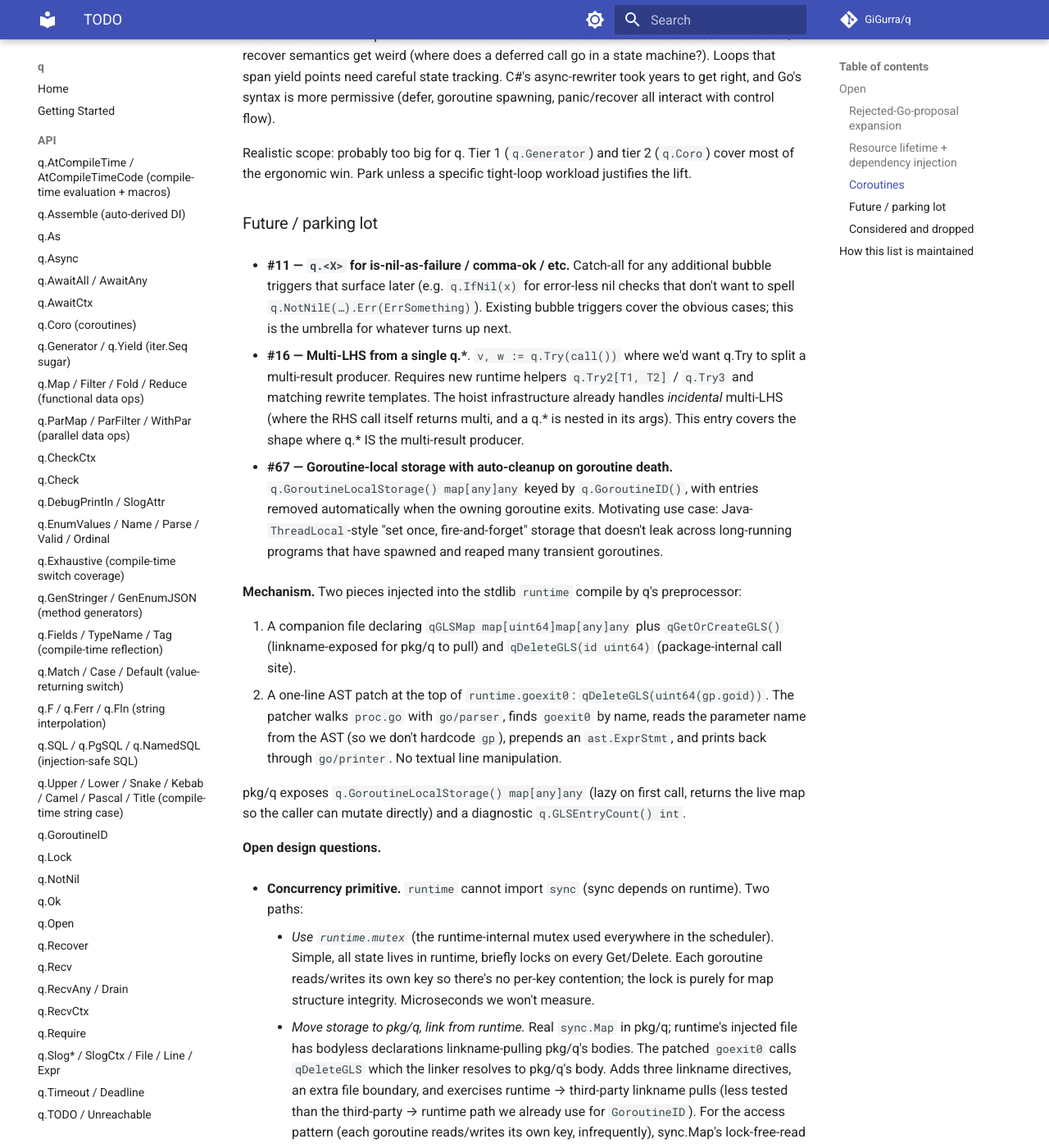
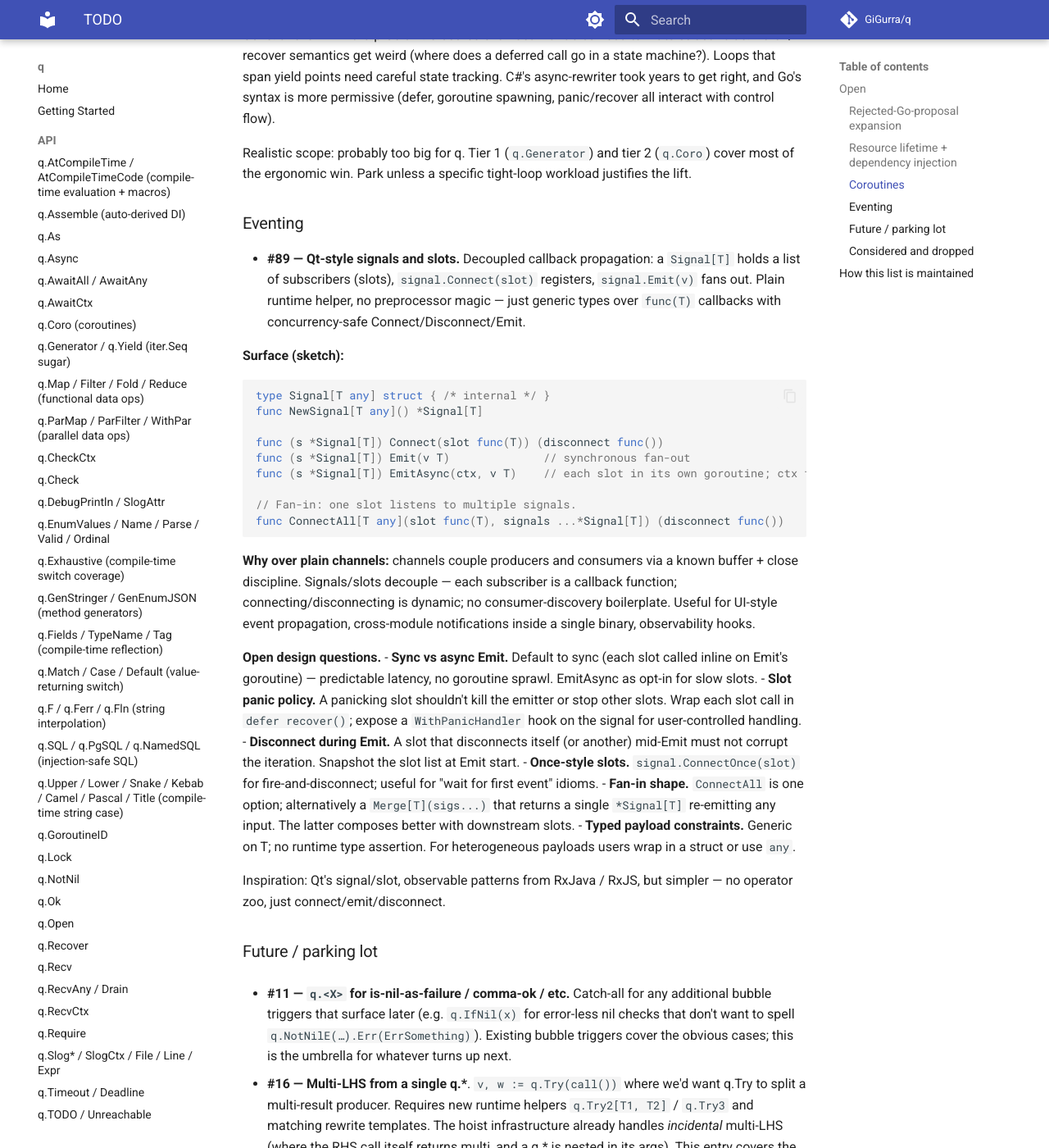
Before and after one commit to GiGurra/q, an MkDocs documentation site: the page built from docs/planning/TODO.md, in a window 1280 px wide and 1400 px high, scrolled down 4071 px. Shown: the whole window at 82% size. Built offline with MkDocs 1.6.1 and Material for MkDocs 9.7.7, drawn with Linux system fonts in a browser that asks for light colours; comment, search, counter and statistics services are not loaded.

Commit message:
docs(TODO): add #89 — Qt-style signals and slots
Decoupled callback propagation with fan-out (Connect/Emit) and
fan-in (ConnectAll / Merge). Open design questions captured: sync
vs async emit, slot panic policy, disconnect-during-emit safety,
once-style slots, fan-in shape choice.

Per user request — parked for future work.

Co-Authored-By: Claude Opus 4.7 (1M context) <noreply@anthropic.com>

````diff
--- a/docs/planning/TODO.md
+++ b/docs/planning/TODO.md
@@ -90,6 +90,36 @@ The persistent backlog for `q`. A cold-state reader can pick up here without re-
 
   Realistic scope: probably too big for q. Tier 1 (`q.Generator`) and tier 2 (`q.Coro`) cover most of the ergonomic win. Park unless a specific tight-loop workload justifies the lift.
 
+### Eventing
+
+- **#89 — Qt-style signals and slots.** Decoupled callback propagation: a `Signal[T]` holds a list of subscribers (slots), `signal.Connect(slot)` registers, `signal.Emit(v)` fans out. Plain runtime helper, no preprocessor magic — just generic types over `func(T)` callbacks with concurrency-safe Connect/Disconnect/Emit.
+
+  **Surface (sketch):**
+
+  ```go
+  type Signal[T any] struct { /* internal */ }
+  func NewSignal[T any]() *Signal[T]
+
+  func (s *Signal[T]) Connect(slot func(T)) (disconnect func())
+  func (s *Signal[T]) Emit(v T)              // synchronous fan-out
+  func (s *Signal[T]) EmitAsync(ctx, v T)    // each slot in its own goroutine; ctx for cancellation
+
+  // Fan-in: one slot listens to multiple signals.
+  func ConnectAll[T any](slot func(T), signals ...*Signal[T]) (disconnect func())
+  ```
+
+  **Why over plain channels:** channels couple producers and consumers via a known buffer + close discipline. Signals/slots decouple — each subscriber is a callback function; connecting/disconnecting is dynamic; no consumer-discovery boilerplate. Useful for UI-style event propagation, cross-module notifications inside a single binary, observability hooks.
+
+  **Open design questions.**
+  - **Sync vs async Emit.** Default to sync (each slot called inline on Emit's goroutine) — predictable latency, no goroutine sprawl. EmitAsync as opt-in for slow slots.
+  - **Slot panic policy.** A panicking slot shouldn't kill the emitter or stop other slots. Wrap each slot call in `defer recover()`; expose a `WithPanicHandler` hook on the signal for user-controlled handling.
+  - **Disconnect during Emit.** A slot that disconnects itself (or another) mid-Emit must not corrupt the iteration. Snapshot the slot list at Emit start.
+  - **Once-style slots.** `signal.ConnectOnce(slot)` for fire-and-disconnect; useful for "wait for first event" idioms.
+  - **Fan-in shape.** `ConnectAll` is one option; alternatively a `Merge[T](sigs...)` that returns a single `*Signal[T]` re-emitting any input. The latter composes better with downstream slots.
+  - **Typed payload constraints.** Generic on T; no runtime type assertion. For heterogeneous payloads users wrap in a struct or use `any`.
+
+  Inspiration: Qt's signal/slot, observable patterns from RxJava / RxJS, but simpler — no operator zoo, just connect/emit/disconnect.
+
 ### Future / parking lot
 
 - **#11 — `q.<X>` for is-nil-as-failure / comma-ok / etc.** Catch-all for any additional bubble triggers that surface later (e.g. `q.IfNil(x)` for error-less nil checks that don't want to spell `q.NotNilE(…).Err(ErrSomething)`). Existing bubble triggers cover the obvious cases; this is the umbrella for whatever turns up next.
````
